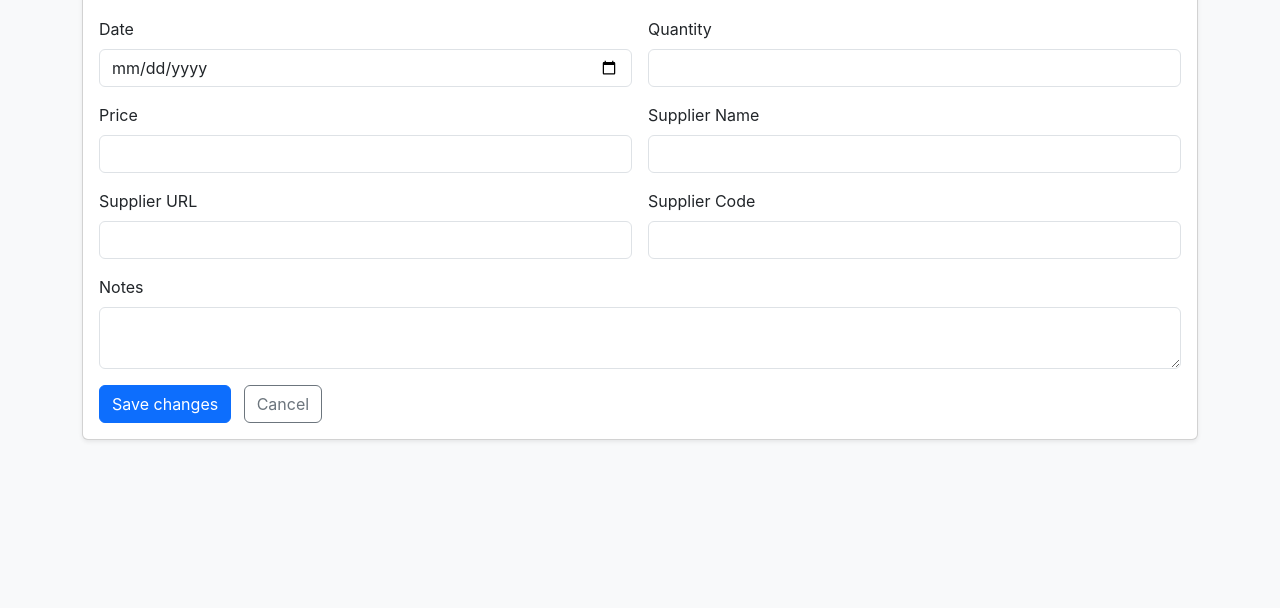
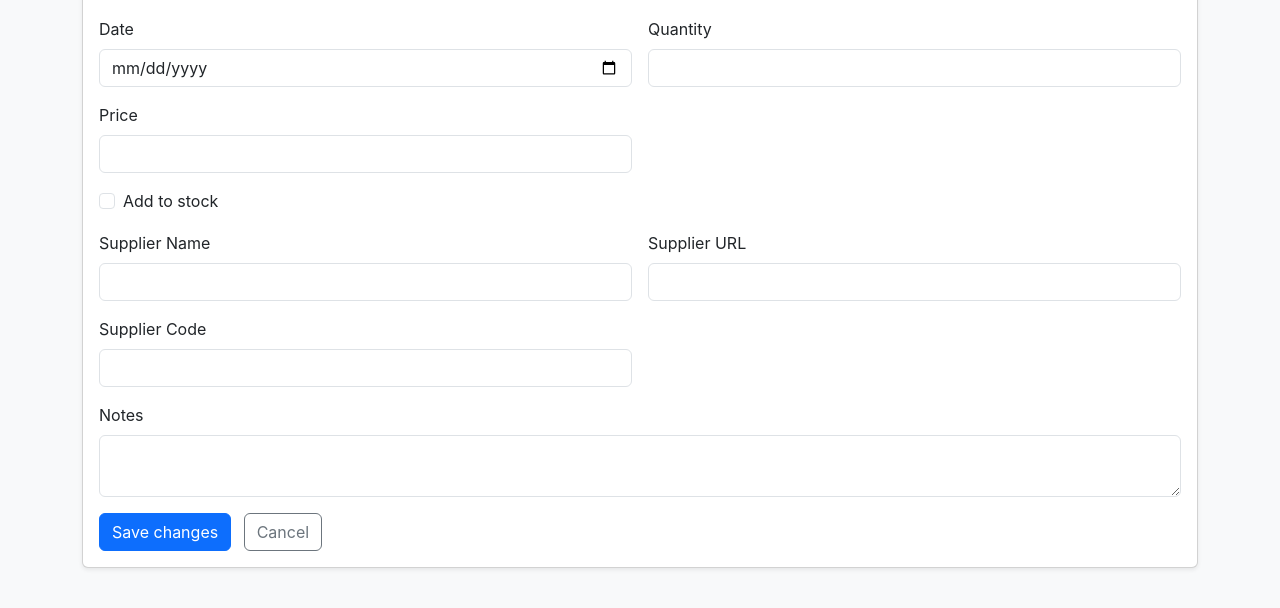
Before and after one commit to jfreeman1412-stack/Sportsline_inventory_app, a Python web app: template backend/app/templates/skus/purchase_edit.html in a window 1280 px wide. Shown: the part 125-733 px from the top of the page. Run offline with Jinja, Linux system fonts and the light colour scheme; the template is opened without the code that fills it, so the values that code supplies are empty; some libraries are stand-ins or nearby versions.

```diff
--- a/backend/app/config.py
+++ b/backend/app/config.py
@@ -29,6 +29,7 @@ class Settings(BaseSettings):
     smtp_port: int = Field(..., env="SMTP_PORT")
     smtp_user: str = Field(..., env="SMTP_USER")
     smtp_password: str = Field(..., env="SMTP_PASSWORD")
+    smtp_from: str = Field("info@sportslinephotography.com", env="SMTP_FROM")
 
     twilio_sid: str | None = Field(None, env="TWILIO_SID")
     twilio_token: str | None = Field(None, env="TWILIO_TOKEN")
--- a/backend/app/models.py
+++ b/backend/app/models.py
@@ -73,6 +73,7 @@ class PurchaseLog(Base):
     purchase_date = Column(Date, nullable=False)
     quantity = Column(Float, nullable=False)
     price = Column(Float, nullable=False)
+    applies_to_stock = Column(Boolean, nullable=False, default=True)
     supplier_name = Column(String(255), nullable=True)
     supplier_url = Column(String(512), nullable=True)
     supplier_code = Column(String(255), nullable=True)
--- a/backend/app/notifications.py
+++ b/backend/app/notifications.py
@@ -20,7 +20,7 @@ def _send_smtp(subject: str, body: str, recipients: list[str]) -> None:
         return
     msg = EmailMessage()
     msg["Subject"] = subject
-    msg["From"] = settings.smtp_user
+    msg["From"] = settings.smtp_from or settings.smtp_user
     msg["To"] = ", ".join(recipients)
     msg.set_content(body)
 
--- a/backend/app/templates/skus/detail.html
+++ b/backend/app/templates/skus/detail.html
@@ -156,6 +156,12 @@
               <label class="form-label visually-hidden">Price</label>
               <input type="number" step="0.000001" name="price" class="form-control" placeholder="Price" required />
             </div>
+            <div class="col-12">
+              <div class="form-check">
+                <input class="form-check-input" type="checkbox" name="add_to_stock" id="addToStock" checked />
+                <label class="form-check-label" for="addToStock">Add to stock</label>
+              </div>
+            </div>
             <div class="col-md-6">
               <label class="form-label visually-hidden">Supplier</label>
               <input type="text" name="supplier_name" class="form-control" placeholder="Supplier name" />
--- a/backend/app/templates/skus/purchase_edit.html
+++ b/backend/app/templates/skus/purchase_edit.html
@@ -30,6 +30,18 @@
             required
           />
         </div>
+        <div class="col-12">
+          <div class="form-check">
+            <input
+              class="form-check-input"
+              type="checkbox"
+              name="add_to_stock"
+              id="addToStockEdit"
+              {% if log.applies_to_stock %}checked{% endif %}
+            />
+            <label class="form-check-label" for="addToStockEdit">Add to stock</label>
+          </div>
+        </div>
         <div class="col-md-6">
           <label class="form-label">Supplier Name</label>
           <input type="text" name="supplier_name" class="form-control" value="{{ log.supplier_name or '' }}" />
--- a/db/init_app_schema.sql
+++ b/db/init_app_schema.sql
@@ -29,6 +29,7 @@ CREATE TABLE IF NOT EXISTS purchase_logs (
     purchase_date DATE NOT NULL,
     quantity FLOAT NOT NULL,
     price DECIMAL(18,6) NOT NULL,
+    applies_to_stock BOOLEAN NOT NULL DEFAULT TRUE,
     supplier_name VARCHAR(255),
     supplier_url VARCHAR(512),
     supplier_code VARCHAR(255),
--- a/init_app_schema.sql
+++ b/init_app_schema.sql
@@ -39,6 +39,7 @@ CREATE TABLE IF NOT EXISTS purchase_logs (
     purchase_date DATE NOT NULL,
     quantity FLOAT NOT NULL,
     price DECIMAL(18,6) NOT NULL,
+    applies_to_stock BOOLEAN NOT NULL DEFAULT TRUE,
     supplier_name VARCHAR(255),
     supplier_url VARCHAR(512),
     supplier_code VARCHAR(255),
```
Also changed, not shown: backend/app/routers/skus.py (+11 -3 lines), README.md.
